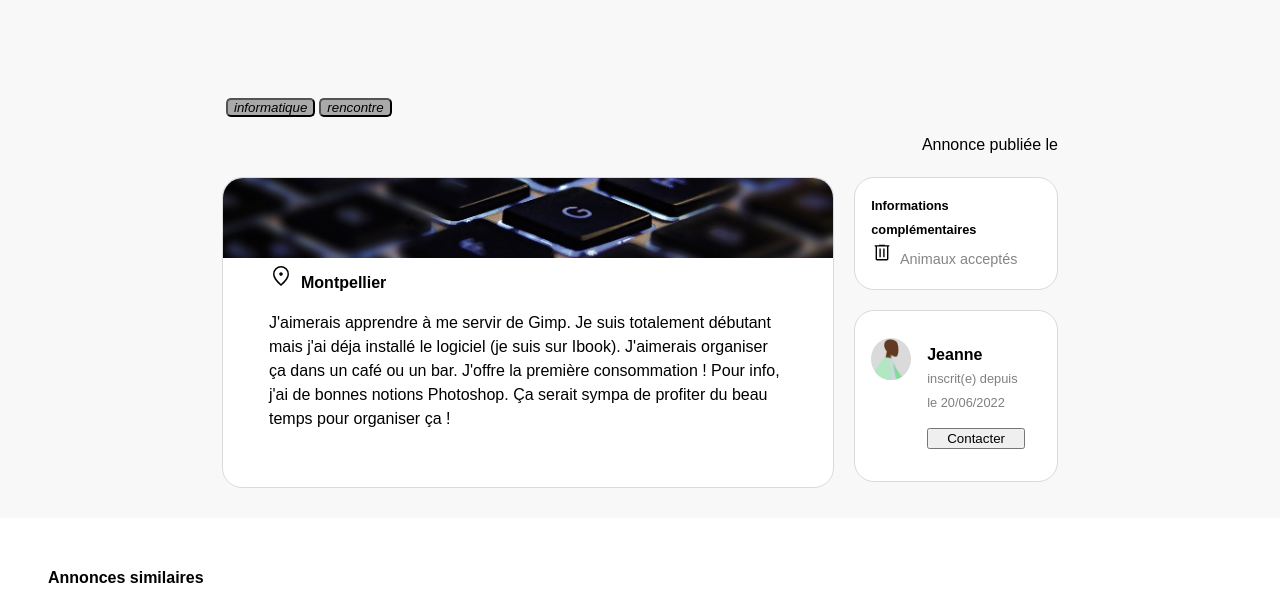
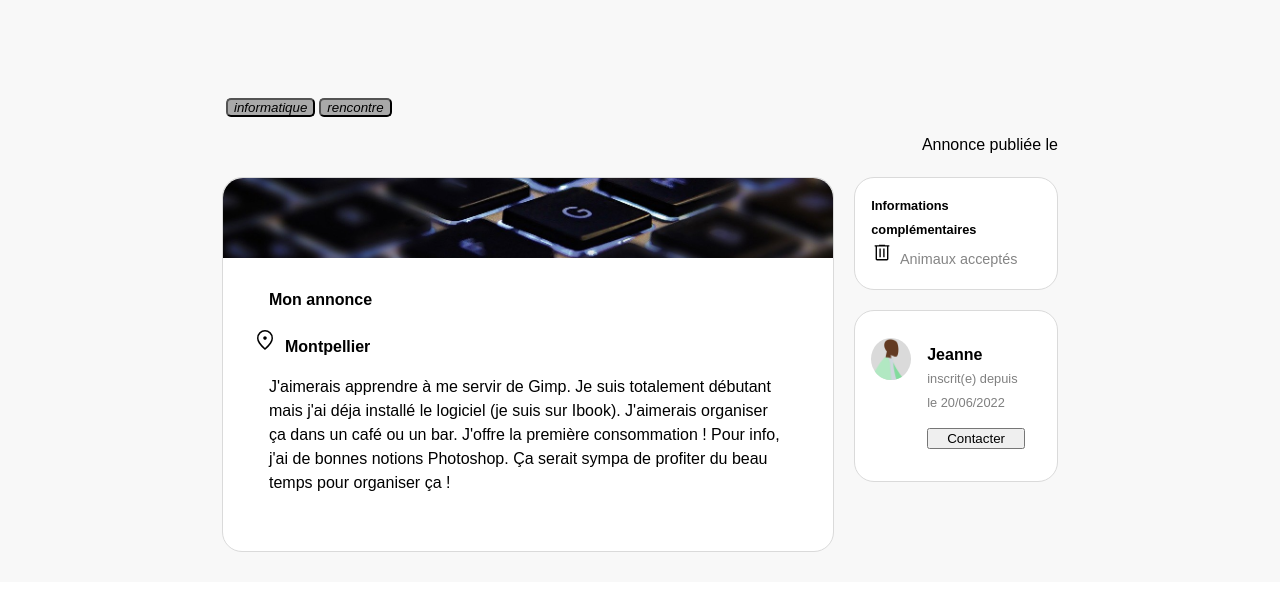
Before and after one commit to rdesitter/savoir-front, a React app: page /annonces/1 in a window 1280 px wide. Shown: the part 87-698 px from the top of the page. Built offline with nearby package versions, Linux system fonts and the light colour scheme.

Commit message:
setting on post information

```diff
--- a/src/components/PostDetails/index.js
+++ b/src/components/PostDetails/index.js
@@ -10,9 +10,12 @@ function PostDetails({ title, localisation, description }) {
         <section className="post-infos__frame">
           <img className="post-infos__img" src="/images/categories/informatique.jpg" alt="informatique" />
         </section>
-        <h2 className="post-infos__title">{title}</h2>
-        <span className="post-infos__location"><img className="post-infos__location-icone" src="/images/icones/location.svg" alt="location icone" />{localisation}</span>
-        <p className="post-infos__description">{description}</p>
+        <section className="post-informations">
+          <h2 className="post-infos__title">{title}</h2>
+          <span className="post-infos__location"><img className="post-infos__location-icone" src="/images/icones/location.svg" alt="location icone" />{localisation}</span>
+          <p className="post-infos__description">{description}</p>
+        </section>
+
       </Panel>
     </article>
   );
--- a/src/components/PostDetails/style.scss
+++ b/src/components/PostDetails/style.scss
@@ -1,5 +1,10 @@
 @use '../../styles/vars';
 @use '../../styles/mixin';
+
+
+.post-informations {
+  margin-top: 4em;
+}
 
 .post-infos {
   width: 100%;
@@ -29,7 +34,7 @@
   &__location{
     font-size: 1em;
     font-weight: bold;
-    padding: 1em;
+    padding-top: 1.5em;
   }
   &__location-icone{
     width: 1.5em;
```
